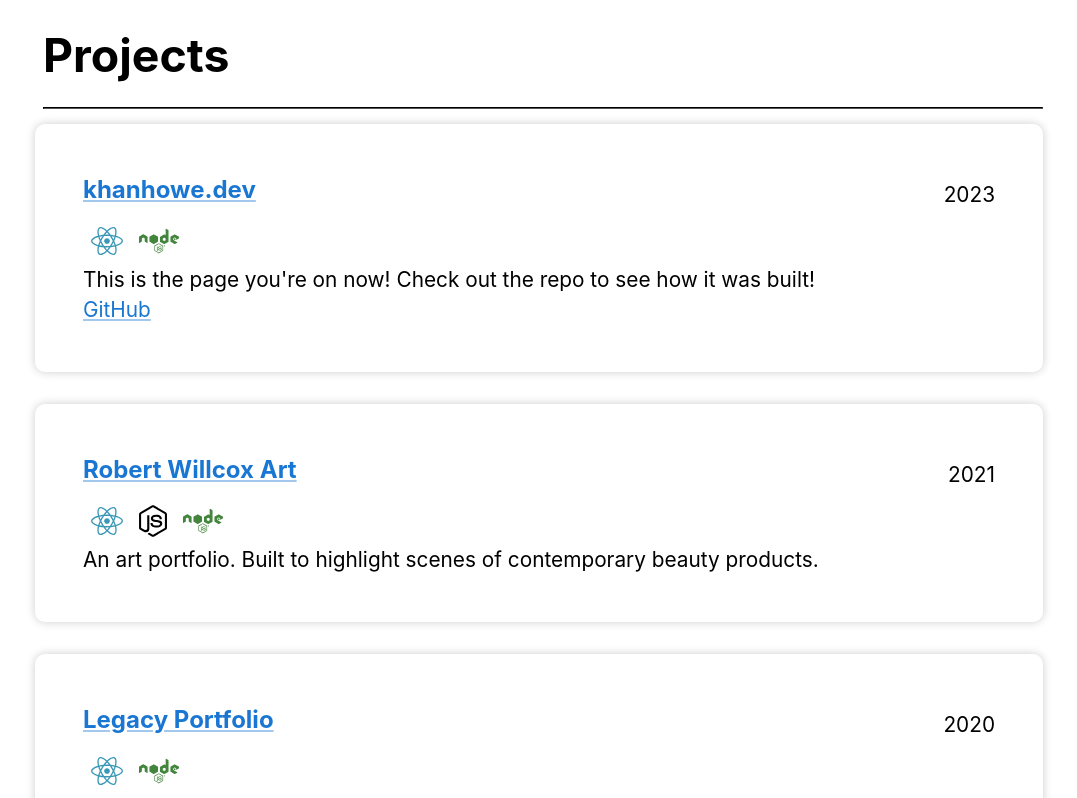
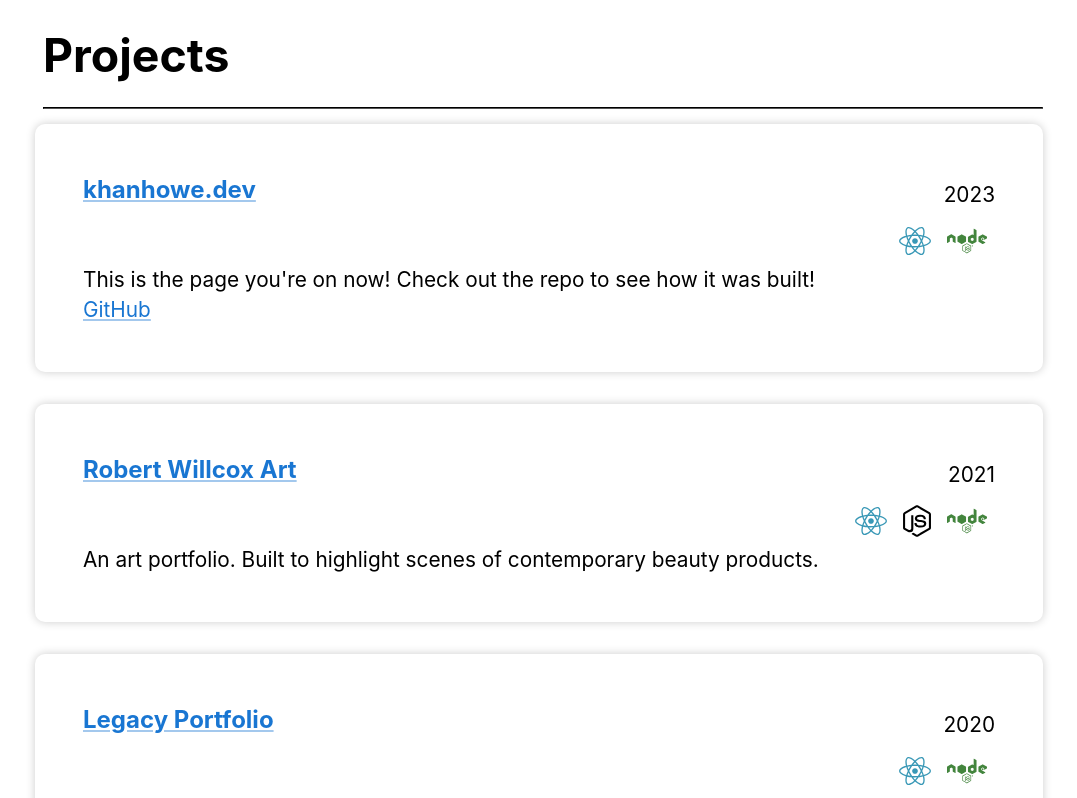
Before and after one commit to khanhowe/khan-dev, a React (Create React App) app: page / in a window 1280 px wide. Shown: the part 3240-4038 px from the top of the page, without its empty margins (97-1174 px from the left). Built offline with nearby package versions, Linux system fonts and the light colour scheme.

Commit message:
Set project stack icons to the right

```diff
--- a/src/pages/Projects.tsx
+++ b/src/pages/Projects.tsx
@@ -107,7 +107,15 @@ const ProjectCard: React.FC<ProjectCardProps> = ({
                     {year}
                 </ResponsiveTypography>
             </Box>
-            {icons?.map((icon) => icon)}
+            <Box
+                sx={{
+                    display: 'flex',
+                    justifyContent: 'right',
+                    alignItems: 'center',
+                }}
+            >
+                {icons?.map((icon) => icon)}
+            </Box>
             <ResponsiveTypography variant="body2">
                 {description}
             </ResponsiveTypography>
```
